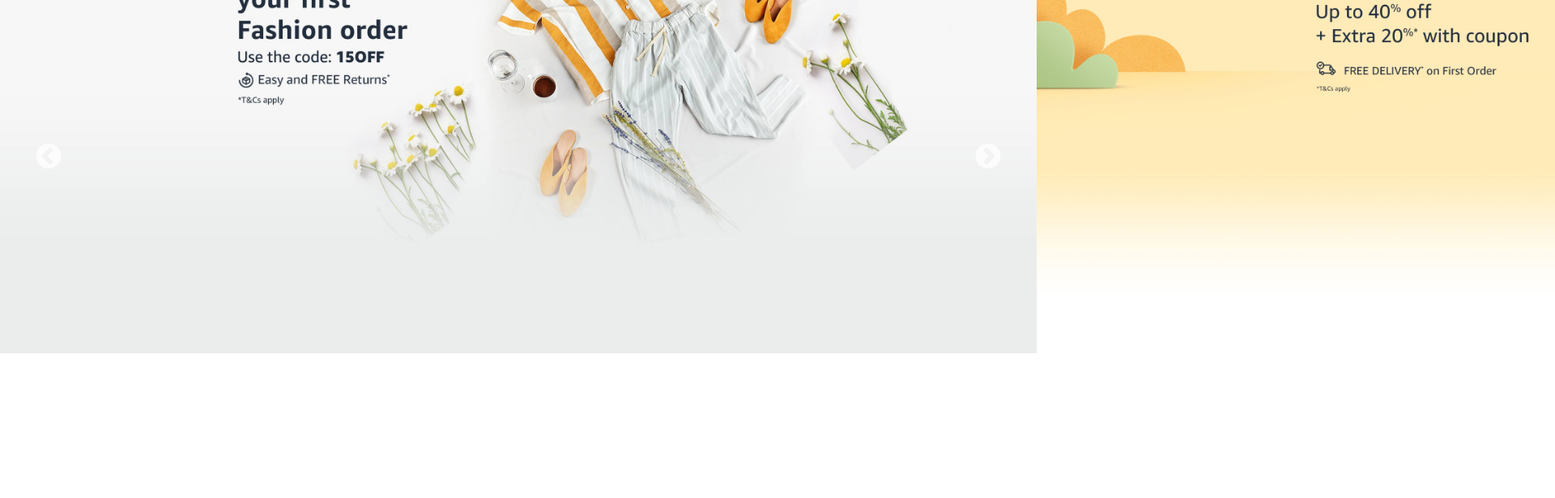
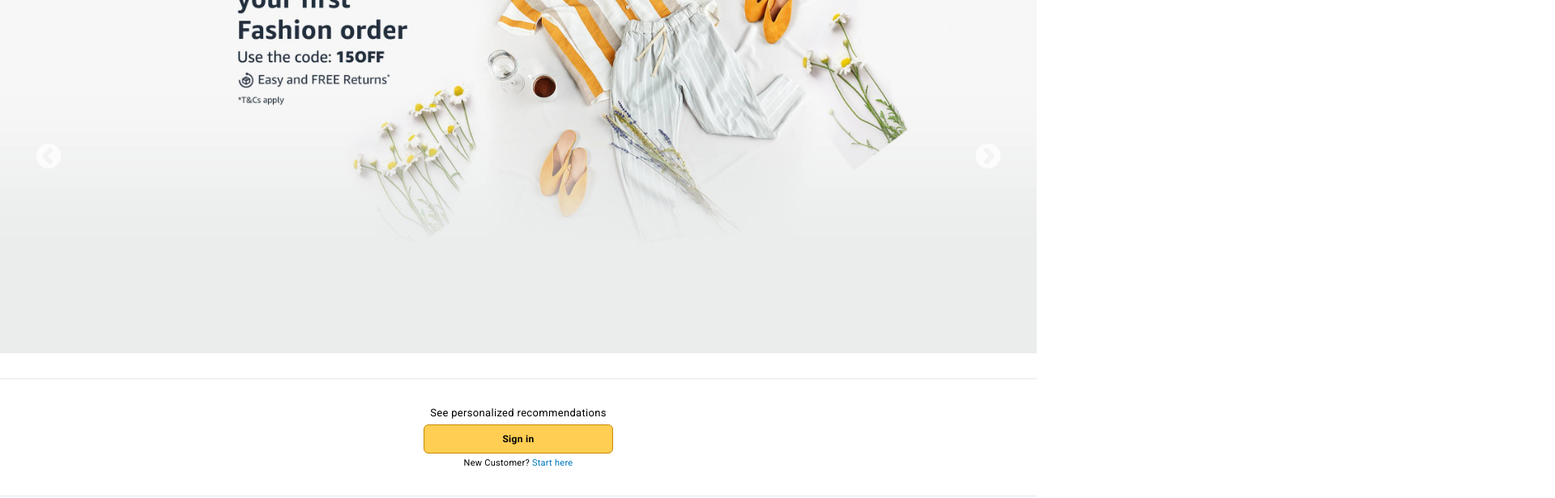
Before and after one commit to sudhanshugautam2911/amazon-clone, a React (Create React App) app: page / in a window 1280 px wide. Shown: the part 176-792 px from the top of the page at 81% size, 1920 px wide, since content can reach past the window. Built offline with nearby package versions, Linux system fonts and the light colour scheme.

Commit message:
ADD: Footer Top

```diff
--- a/src/App.js
+++ b/src/App.js
@@ -1,4 +1,5 @@
 import React from "react";
+import Footer from "./components/Footer/Footer";
 import Header from "./components/Header/Header";
 import Banner from "./components/Home/Banner";
 
@@ -7,6 +8,7 @@ function App() {
     <div className="font-bodyFont">
       <Header/>
       <Banner/>
+      <Footer/>
     </div>
   );
 }
--- /dev/null
+++ b/src/components/Footer/Footer.js
@@ -0,0 +1,16 @@
+import React from 'react'
+import FooterBottom from './FooterBottom'
+import FooterMiddle from './FooterMiddle'
+import FooterTop from './FooterTop'
+
+const Footer = () => {
+  return (
+    <div className='font-titleFont'>
+        <FooterTop/>
+        <FooterMiddle/>
+        <FooterBottom/>
+    </div>
+  )
+}
+
+export default Footer
--- /dev/null
+++ b/src/components/Footer/FooterTop.js
@@ -0,0 +1,20 @@
+import React from 'react'
+
+const FooterTop = () => {
+  return (
+    <div className='w-full bg-white py-6'>
+      <div className='w-full border-t-[1px] border-b-[1px] py-8'>
+          <div className='flex flex-col items-center justify-center text-[13px] space-y-1'>
+            <p className='tracking-wide'>See personalized recommendations</p>
+            <button className='bg-[#ffce52] rounded-md px-24 py-2 text-[12px] border border-yellow-600 font-semibold tracking-wide'>Sign in</button>
+            <p className='text-[11px] tracking-wide'>
+              New Customer?
+              <span className='text-[#0078be] hover:text-amazon_yellow cursor-pointer'> Start here</span>
+            </p>
+          </div>
+      </div>
+    </div>
+  )
+}
+
+export default FooterTop
--- a/src/components/Header/HeaderBottom.js
+++ b/src/components/Header/HeaderBottom.js
@@ -31,7 +31,7 @@ const HeaderBottom = () => {
                 {
                     sidebar && (
 
-                        <div className=' w-full h-screen text-black fixed top-0 left-0 bg-amazon_blue bg-opacity-70'>
+                        <div className='z-50 w-full h-screen text-black fixed top-0 left-0 bg-amazon_blue bg-opacity-70'>
                             {/* using framer motion tool for the side navbar transition */}
                             <motion.div ref={ref} initial={{ x: -500, opacity: 0 }} animate={{ x: 0, opacity: 1 }} transition={{ duration: 0.5 }} className='w-full h-full relative'>
                                 <div className='w-[350px] h-full overflow-y-scroll bg-white border border-black'>
--- a/src/components/Home/Banner.js
+++ b/src/components/Home/Banner.js
@@ -65,13 +65,15 @@ const Carousel = styled(Slider)`
             /* color: rgb(150, 158,171); */
         }
     }
-
+    body {
+        z-index:-1;
+    }
     li.slick-active button::before {
         color: white;
     }
 
     .slick-list {
-        overflow: visible;
+        overflow: hidden;
     }
     .slick-prev {
         left:50px;
```
Also changed, not shown: src/components/Home/styles.css (deleted, +0 -10 lines).
